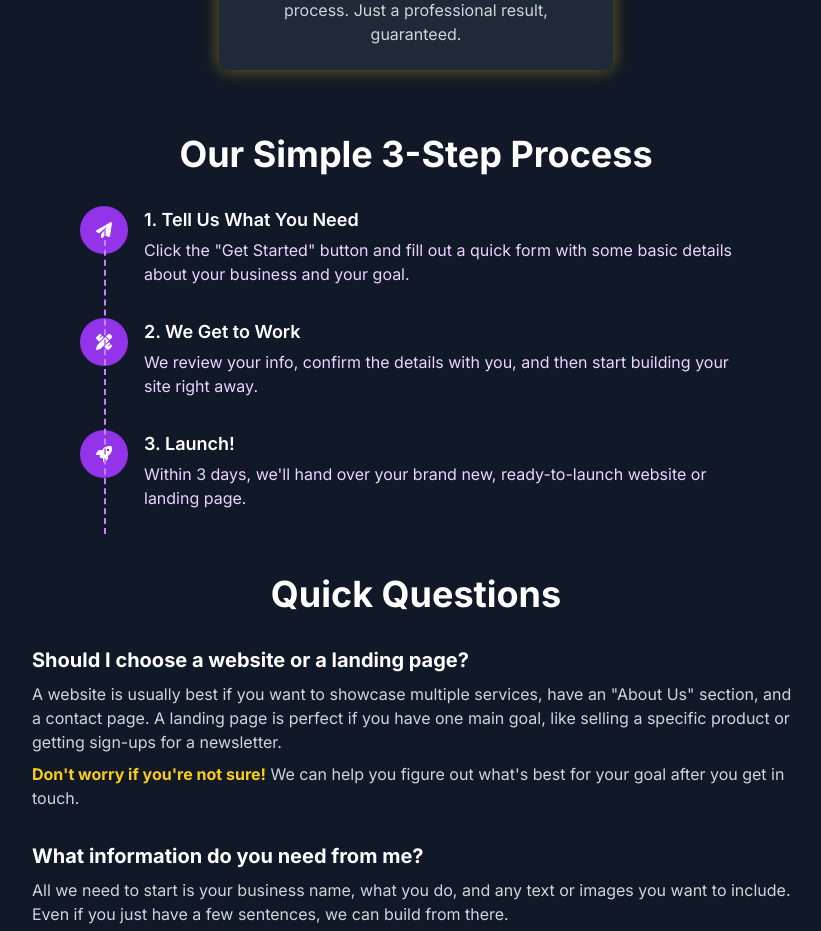
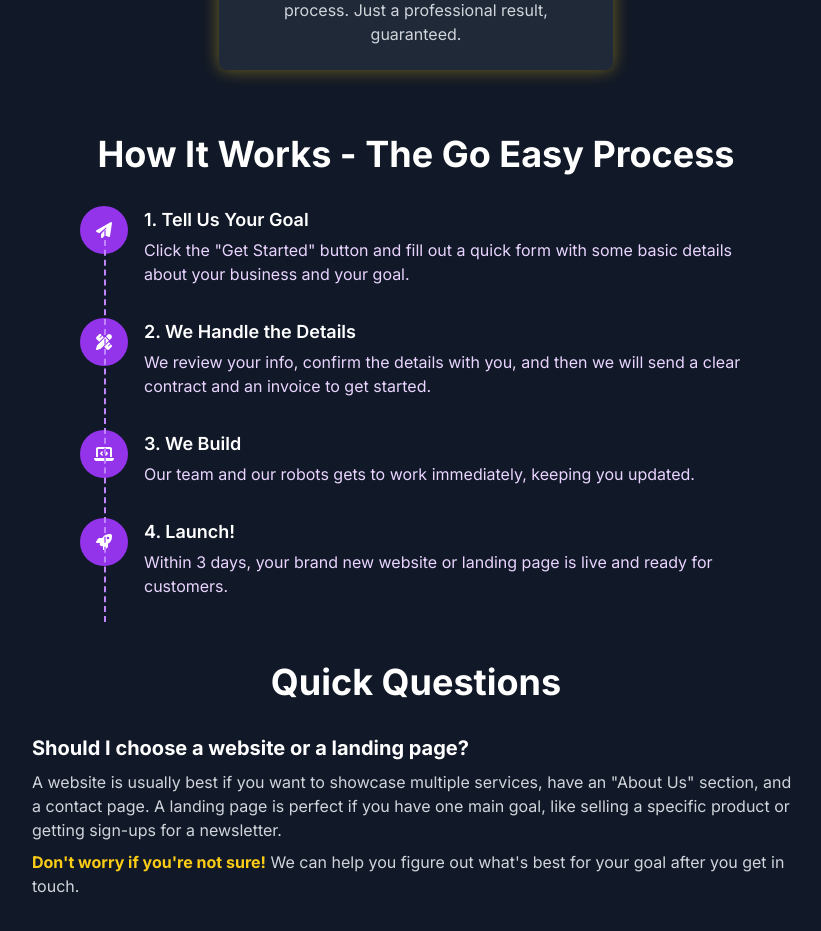
Before and after one commit to Vispaico/vispaico-frontend, a Next.js app: page /services/3-day-website in a window 1280 px wide. Shown: the part 1980-2911 px from the top of the page, without its empty margins (224-1045 px from the left). Built offline with nearby package versions, Linux system fonts and the light colour scheme.

Commit message:
Modifications:

```diff
--- a/src/components/ThreeDayProcess.tsx
+++ b/src/components/ThreeDayProcess.tsx
@@ -3,7 +3,7 @@
 import React from 'react';
 import { motion } from 'framer-motion';
 import { FontAwesomeIcon } from '@fortawesome/react-fontawesome';
-import { faPenRuler, faRocket, faPaperPlane } from '@fortawesome/free-solid-svg-icons';
+import { faPenRuler, faRocket, faPaperPlane, faLaptopCode } from '@fortawesome/free-solid-svg-icons';
 
 import { IconDefinition } from '@fortawesome/fontawesome-svg-core';
 
@@ -30,18 +30,23 @@ const ThreeDayProcess = () => {
   const steps = [
     {
       icon: faPaperPlane,
-      title: '1. Tell Us What You Need',
+      title: '1. Tell Us Your Goal',
       description: 'Click the "Get Started" button and fill out a quick form with some basic details about your business and your goal.',
     },
     {
       icon: faPenRuler,
-      title: '2. We Get to Work',
-      description: 'We review your info, confirm the details with you, and then start building your site right away.',
+      title: '2. We Handle the Details',
+      description: 'We review your info, confirm the details with you, and then we will send a clear contract and an invoice to get started.',
+    },
+    {
+      icon: faLaptopCode,
+      title: '3. We Build',
+      description: 'Our team and our robots gets to work immediately, keeping you updated.',
     },
     {
       icon: faRocket,
-      title: '3. Launch!',
-      description: 'Within 3 days, we\'ll hand over your brand new, ready-to-launch website or landing page.',
+      title: '4. Launch!',
+      description: 'Within 3 days, your brand new website or landing page is live and ready for customers.',
     },
   ];
 
--- a/src/components/ThreeDayWebsiteClientPage.tsx
+++ b/src/components/ThreeDayWebsiteClientPage.tsx
@@ -121,7 +121,7 @@ const ThreeDayWebsiteClientPage = () => {
         </motion.section>
 
         <motion.section className="mt-16" variants={itemVariants}>
-          <h2 className="text-4xl font-bold text-center">Our Simple 3-Step Process</h2>
+          <h2 className="text-4xl font-bold text-center">How It Works - The Go Easy Process</h2>
           <div className="mt-8 max-w-2xl mx-auto">
             <ThreeDayProcess />
           </div>
```
